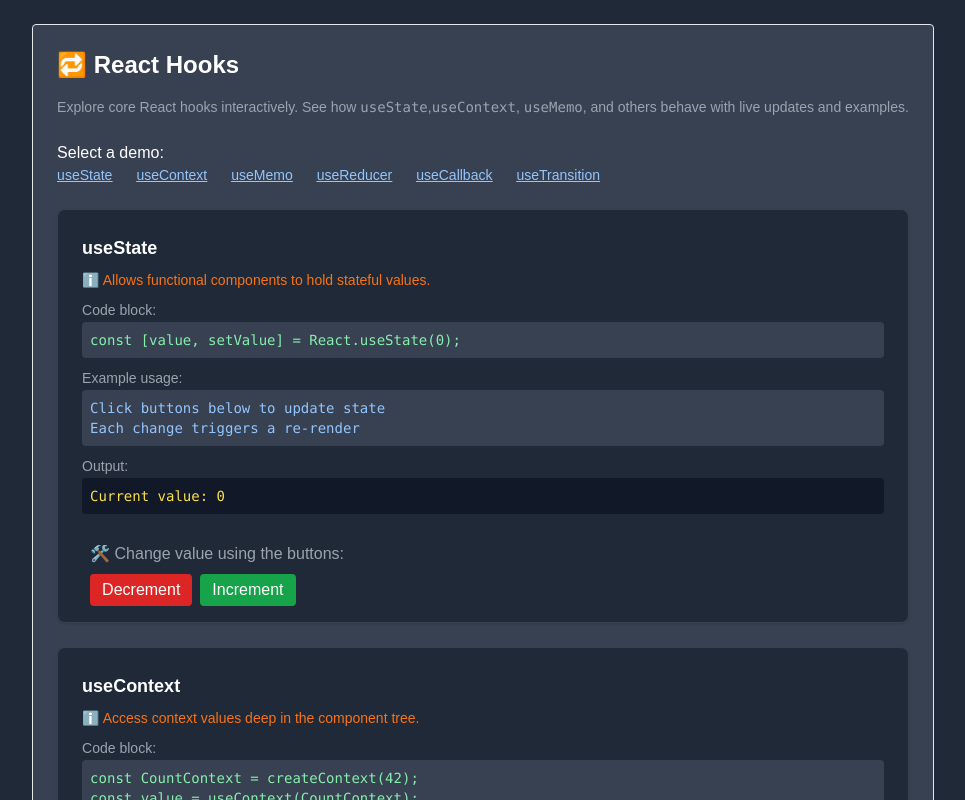
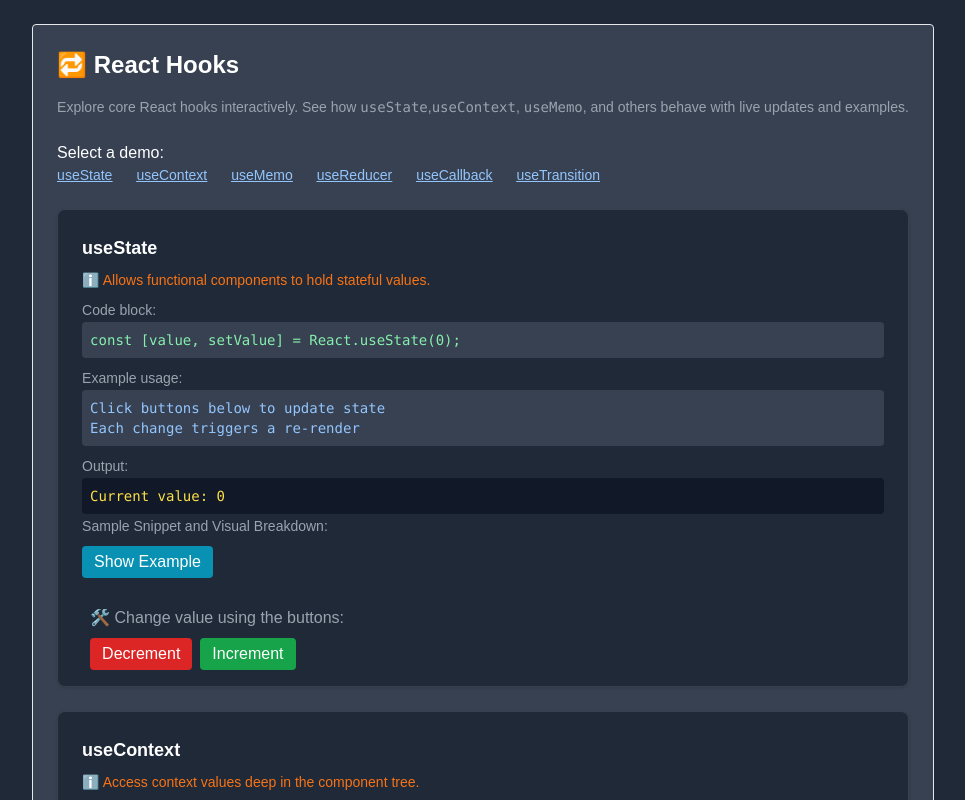
Before and after one commit to rciesielski3/learn-js-react-basics, a Next.js app: page /react/hooks in a window 1280 px wide. Shown: the top 800 px of the page, without its empty margins (157-1122 px from the left). Built offline with nearby package versions, Linux system fonts and the light colour scheme.

Commit message:
feat: refactor example block, create modal component, add snippet and visualization for use state

```diff
--- a/components/hooks/StateDemo.tsx
+++ b/components/hooks/StateDemo.tsx
@@ -3,9 +3,11 @@
 import React from "react";
 
 import { ExampleBlock } from "../shared";
+import { exampleData } from "../shared/exampleData";
 
 export function StateDemo() {
   const [value, setValue] = React.useState(0);
+  const details = exampleData.useState;
 
   return (
     <>
@@ -17,6 +19,8 @@
         usage={`Click buttons below to update state
 Each change triggers a re-render`}
         result={`Current value: ${value}`}
+        sampleSnippet={details.sampleSnippet}
+        visualReprezentation={details.visualReprezentation}
       />
       <div className="px-6 pb-2 -mt-3">
         <p className="text-base text-gray-400 mb-2">
--- a/components/shared/ExampleBlock.tsx
+++ b/components/shared/ExampleBlock.tsx
@@ -1,3 +1,7 @@
+import React from "react";
+
+import { ExampleModal } from "./ExampleModal";
+
 type Props = {
   id: string;
   name: string;
@@ -5,6 +9,8 @@
   code: string;
   usage: string;
   result: string;
+  sampleSnippet?: string;
+  visualReprezentation?: string;
 };
 
 export function ExampleBlock({
@@ -13,11 +19,20 @@
   code,
   usage,
   result,
+  sampleSnippet,
+  visualReprezentation,
 }: Props) {
+  const [expanded, setExpanded] = React.useState(false);
+
+  const canExpand = sampleSnippet && visualReprezentation;
+
   return (
-    <div className="bg-gray-800 p-4 rounded mb-6">
+    <div className="bg-gray-800 p-4 rounded mb-6 relative">
       <h2 className="font-semibold text-lg mb-2">{name}</h2>
-      <p className="text-sm text-orange-500 mb-2">ℹ️ {description}</p>
+      {description && (
+        <p className="text-sm text-orange-500 mb-2">ℹ️ {description}</p>
+      )}
+
       <div className="mb-2">
         <span className="text-sm font-medium text-gray-400">Code block:</span>
         <pre className="bg-gray-700 text-green-300 p-2 rounded text-sm overflow-x-auto">
@@ -40,6 +55,30 @@
           <code>{result ?? "..."}</code>
         </pre>
       </div>
+
+      {canExpand && (
+        <>
+          <span className="text-sm font-medium text-gray-400">
+            Sample Snippet and Visual Breakdown:
+          </span>
+          <div
+            className="flex justify-between items-center cursor-pointer mt-2"
+            onClick={() => setExpanded(true)}
+          >
+            <div className="px-3 py-1 bg-cyan-600 text-white rounded hover:scale-105 transition">
+              Show Example
+            </div>
+          </div>
+        </>
+      )}
+
+      {expanded && sampleSnippet && visualReprezentation && (
+        <ExampleModal
+          onClose={() => setExpanded(false)}
+          sampleSnippet={sampleSnippet}
+          visualReprezentation={visualReprezentation}
+        />
+      )}
     </div>
   );
 }
--- /dev/null
+++ b/components/shared/ExampleModal.tsx
@@ -0,0 +1,43 @@
+import React from "react";
+import ReactDOM from "react-dom";
+
+type ModalProps = {
+  onClose: () => void;
+  sampleSnippet: string;
+  visualReprezentation: string;
+};
+
+export function ExampleModal({
+  onClose,
+  sampleSnippet,
+  visualReprezentation,
+}: ModalProps) {
+  return ReactDOM.createPortal(
+    <div className="fixed inset-0 z-50 bg-black bg-opacity-50 flex items-center justify-center">
+      <div className="bg-gray-800 p-6 rounded-lg max-w-4xl w-full shadow-lg relative">
+        <button
+          onClick={onClose}
+          className="absolute top-2 right-2 text-white bg-red-500 hover:bg-red-600 px-2 py-1 rounded text-sm"
+        >
+          Close
+        </button>
+
+        <div className="grid grid-cols-1 md:grid-cols-2 gap-4 mt-4">
+          <div>
+            <p className="text-sm text-gray-400 mb-2">🛠️ Sample Snippet</p>
+            <pre className="bg-gray-700 text-green-300 p-2 rounded text-sm overflow-x-auto max-h-80">
+              <code>{sampleSnippet}</code>
+            </pre>
+          </div>
+          <div>
+            <p className="text-sm text-gray-400 mb-2">🧠 Visual Breakdown</p>
+            <pre className="bg-gray-900 text-yellow-300 p-2 rounded text-sm overflow-x-auto max-h-80">
+              <code>{visualReprezentation}</code>
+            </pre>
+          </div>
+        </div>
+      </div>
+    </div>,
+    document.body
+  );
+}
--- /dev/null
+++ b/components/shared/exampleData.ts
@@ -0,0 +1,37 @@
+export const exampleData = {
+  useState: {
+    sampleSnippet: `import React, { useState } from 'react';
+
+  export default function SimpleCounter() {
+    const [count, setCount] = useState(0);
+
+    const increase = () => setCount(count + 1);
+    const decrease = () => setCount(count - 1);
+    const reset = () => setCount(0);
+
+    return (
+      <div>
+        <h2>Count: {count}</h2>
+        <button onClick={increase}>+1</button>
+        <button onClick={decrease}>-1</button>
+        <button onClick={reset}>Reset</button>
+      </div>
+    );
+  }`,
+    visualReprezentation: `Initial Render:
+  ---------------
+  count = 0
+
+  Click "+1":
+  -----------
+  setCount(0 + 1) → count = 1
+
+  Click "-1":
+  -----------
+  setCount(1 - 1) → count = 0
+
+  Click "Reset":
+  --------------
+  setCount(0) → count = 0`,
+  },
+};
--- a/components/shared/index.ts
+++ b/components/shared/index.ts
@@ -1,8 +1,17 @@
 import { ExampleBlock } from "./ExampleBlock";
+import { ExampleModal } from "./ExampleModal";
 import { InfoBox } from "./InfoBox";
 import { LogBox } from "./LogBox";
 import { SectionHeader } from "./SectionHeader";
 import { Tooltip } from "./Tooltip";
 import { useLogger } from "./useLogger";
 
-export { ExampleBlock, InfoBox, LogBox, SectionHeader, Tooltip, useLogger };
+export {
+  ExampleBlock,
+  ExampleModal,
+  InfoBox,
+  LogBox,
+  SectionHeader,
+  Tooltip,
+  useLogger,
+};
```
